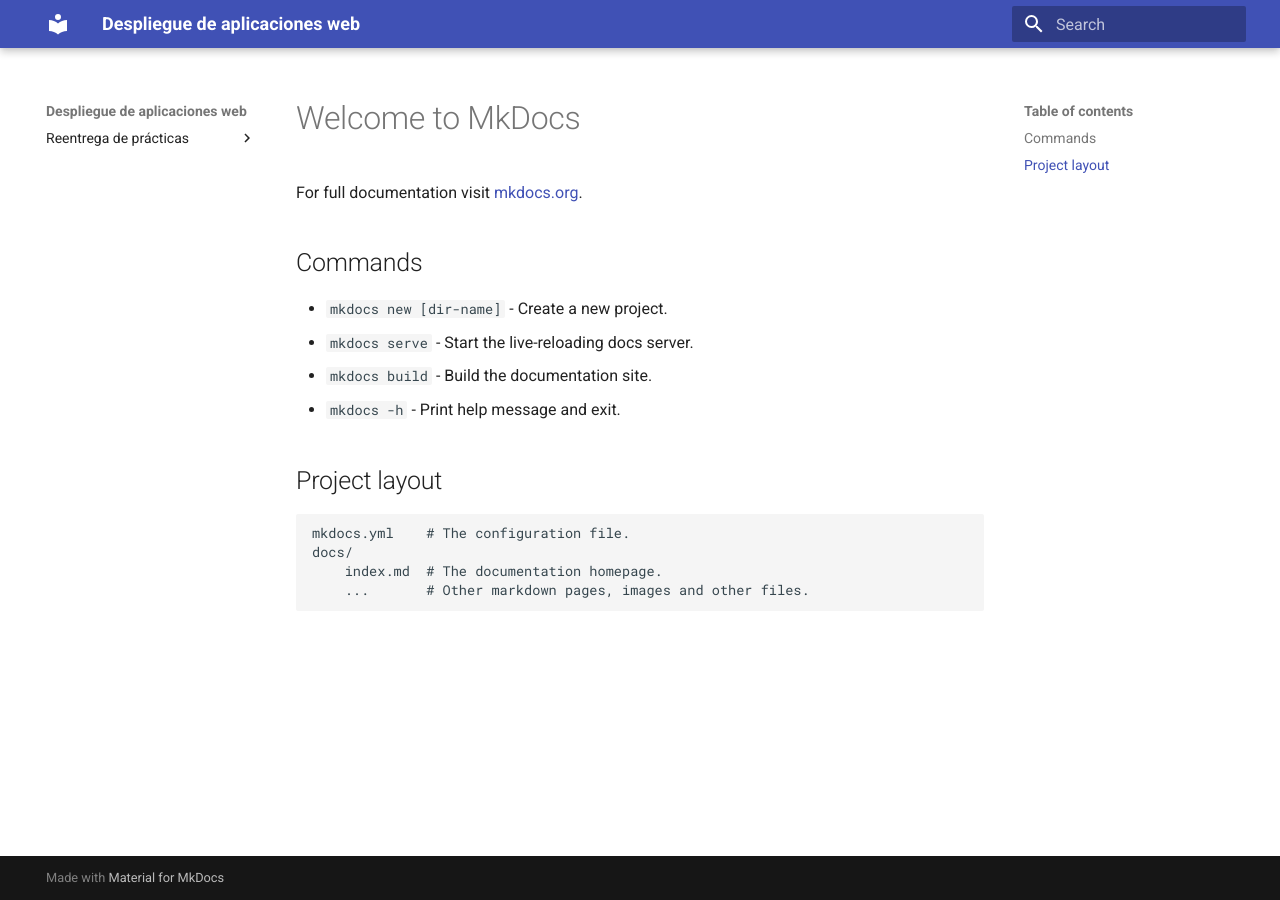
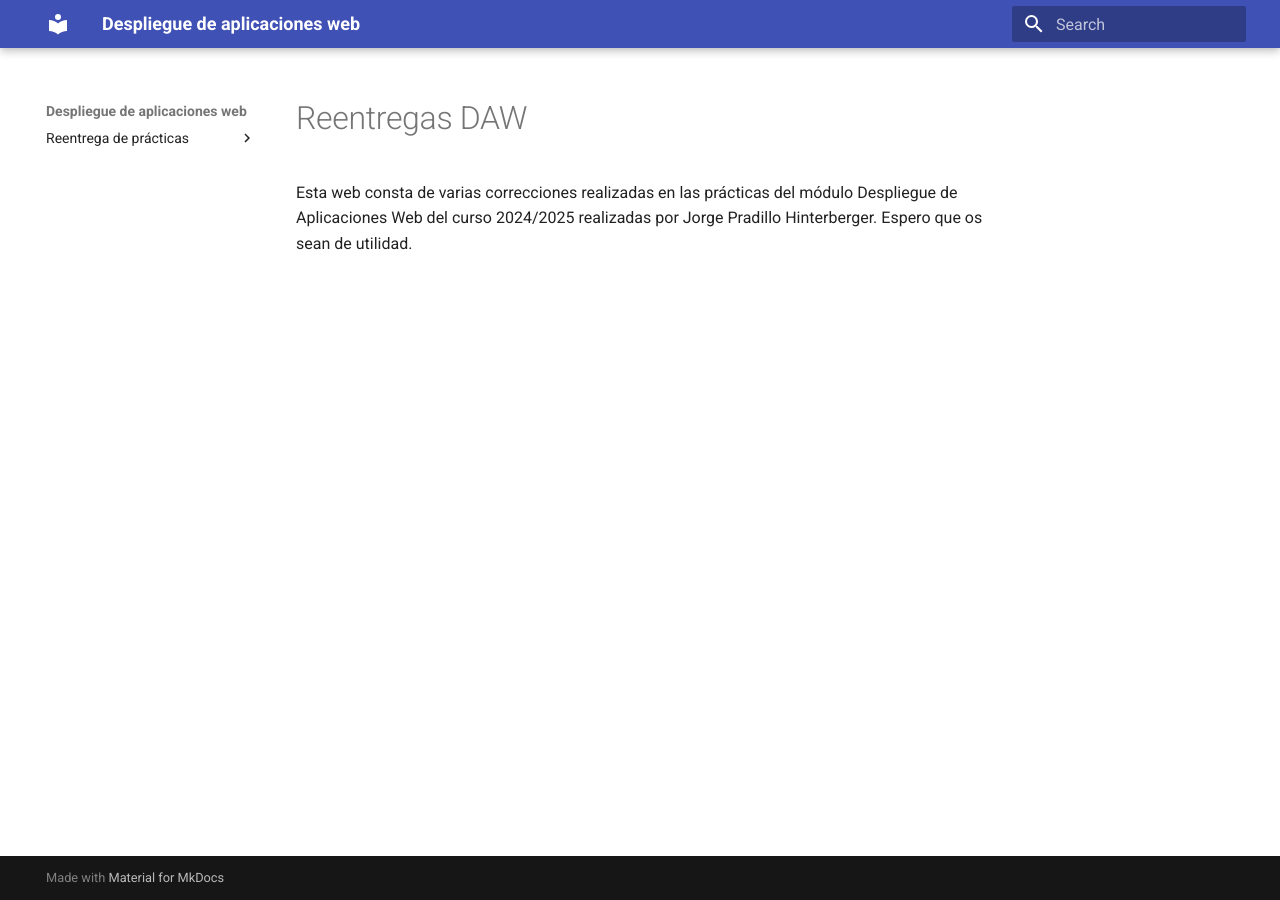
Before and after one commit to JPradillo/reentrega_practicas, an MkDocs documentation site: the page built from docs/index.md, in a window 1280 px wide. Built offline with MkDocs 1.6.1 and Material for MkDocs 9.7.7, drawn with Linux system fonts in a browser that asks for light colours.

Commit message:
Creación de archivos

```diff
--- a/docs/index.md
+++ b/docs/index.md
@@ -1,17 +1,3 @@
-# Welcome to MkDocs
+# Reentregas DAW
 
-For full documentation visit [mkdocs.org](https://www.mkdocs.org).
-
-## Commands
-
-* `mkdocs new [dir-name]` - Create a new project.
-* `mkdocs serve` - Start the live-reloading docs server.
-* `mkdocs build` - Build the documentation site.
-* `mkdocs -h` - Print help message and exit.
-
-## Project layout
-
-    mkdocs.yml    # The configuration file.
-    docs/
-        index.md  # The documentation homepage.
-        ...       # Other markdown pages, images and other files.
+Esta web consta de varias correcciones realizadas en las prácticas del módulo Despliegue de Aplicaciones Web del curso 2024/2025 realizadas por Jorge Pradillo Hinterberger. Espero que os sean de utilidad.
```
